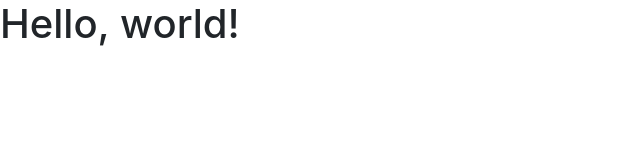
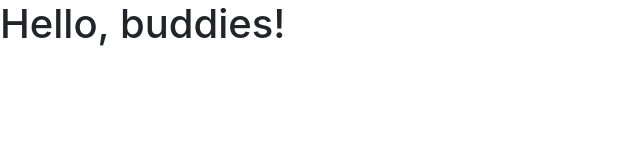
Before and after one commit to DanyBodin/github-flow, a plain HTML site: page index.html in a window 1280 px wide. Shown: the whole page, without its empty margins (0-640 px from the left). Drawn offline with nearby package versions, Linux system fonts and the light colour scheme.

Commit message:
Modified hello to buddies

```diff
--- a/index.html
+++ b/index.html
@@ -7,11 +7,11 @@
   <link rel="stylesheet" href="https://stackpath.bootstrapcdn.com/bootstrap/4.1.1/css/bootstrap.min.css"
     integrity="sha384-WskhaSGFgHYWDcbwN70/dfYBj47jz9qbsMId/iRN3ewGhXQFZCSftd1LZCfmhktB" crossorigin="anonymous">
 
-  <title>Hello, world!</title>
+  <title>Hello, buddies!</title>
 </head>
 
 <body>
-  <h1>Hello, world!</h1>
+  <h1>Hello, buddies!</h1>
 
   <script src="https://code.jquery.com/jquery-3.3.1.slim.min.js"
     integrity="sha384-q8i/X+965DzO0rT7abK41JStQIAqVgRVzpbzo5smXKp4YfRvH+8abtTE1Pi6jizo"
```
